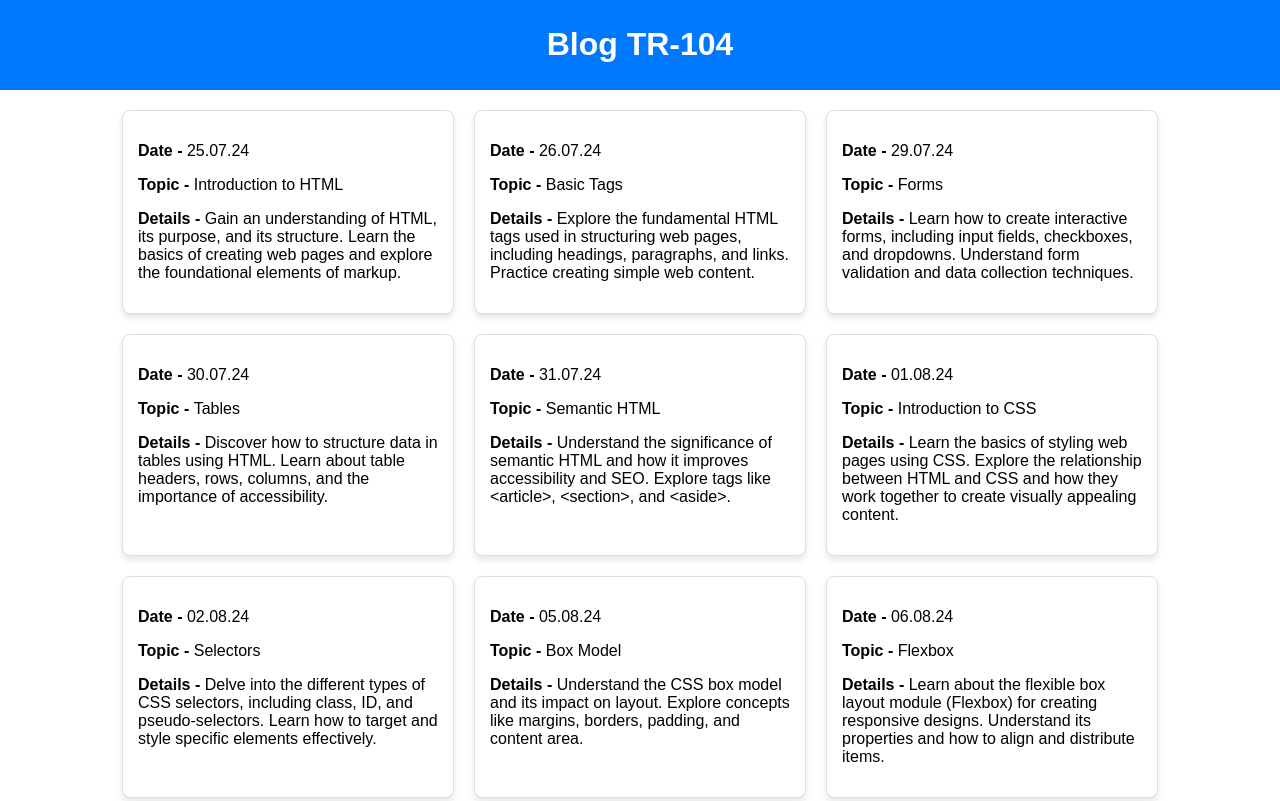
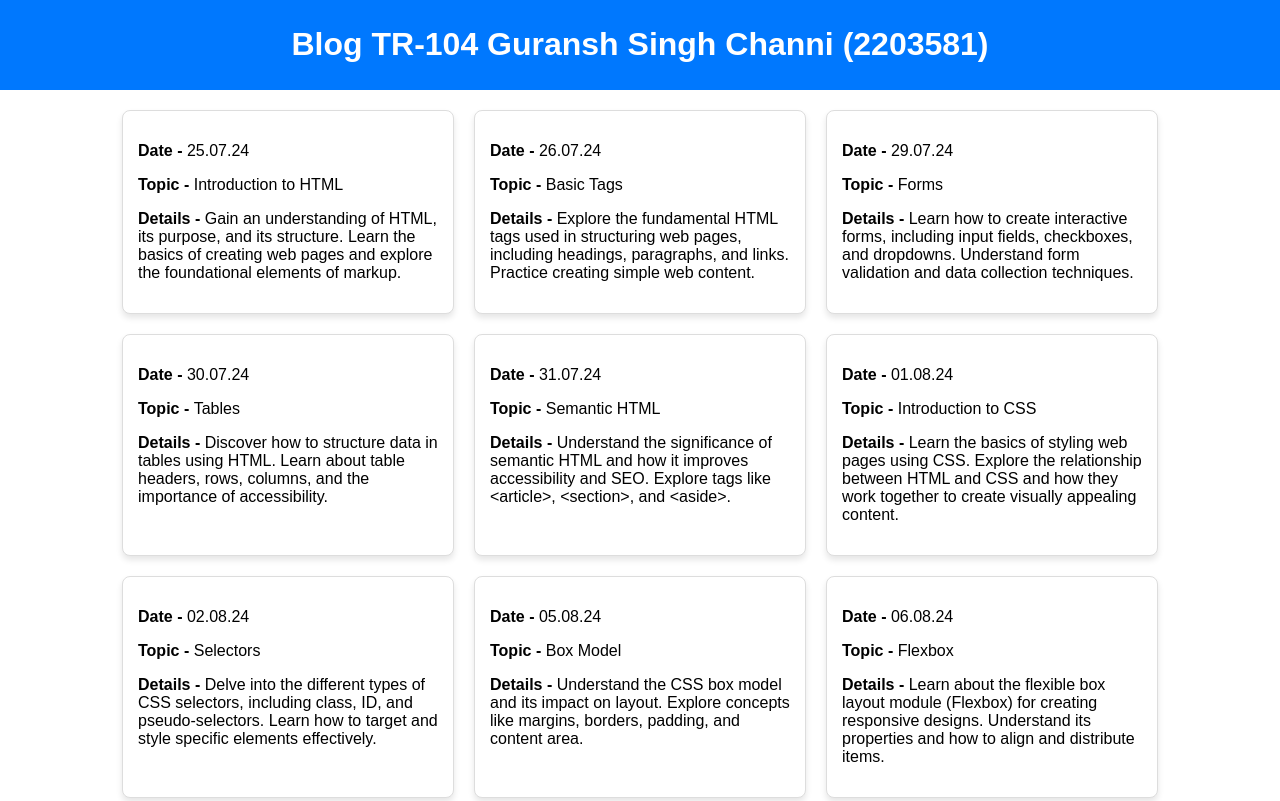
Before and after one commit to GuranshSinghChanni/Blog-TR-104-2203581, a plain HTML site: page index.html in a window 1280 px wide. Shown: the top 801 px of the page. Drawn offline with Linux system fonts and the light colour scheme.

Commit message:
Update index.html

```diff
--- a/index.html
+++ b/index.html
@@ -49,7 +49,7 @@
   </head>
   <body>
     <header>
-      <h1>Blog TR-104</h1>
+      <h1>Blog TR-104 Guransh Singh Channi (2203581)</h1>
     </header>
     <main>
       <div class="day-container" id="days"></div>
```
